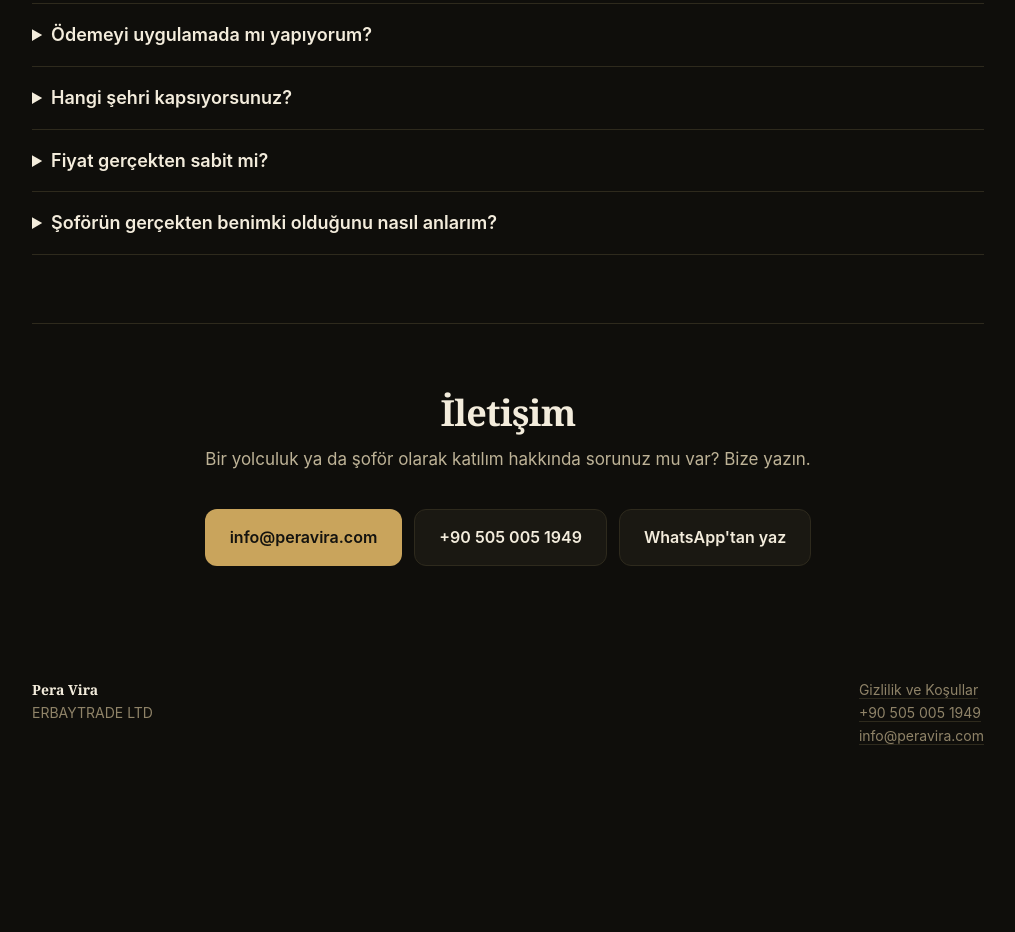
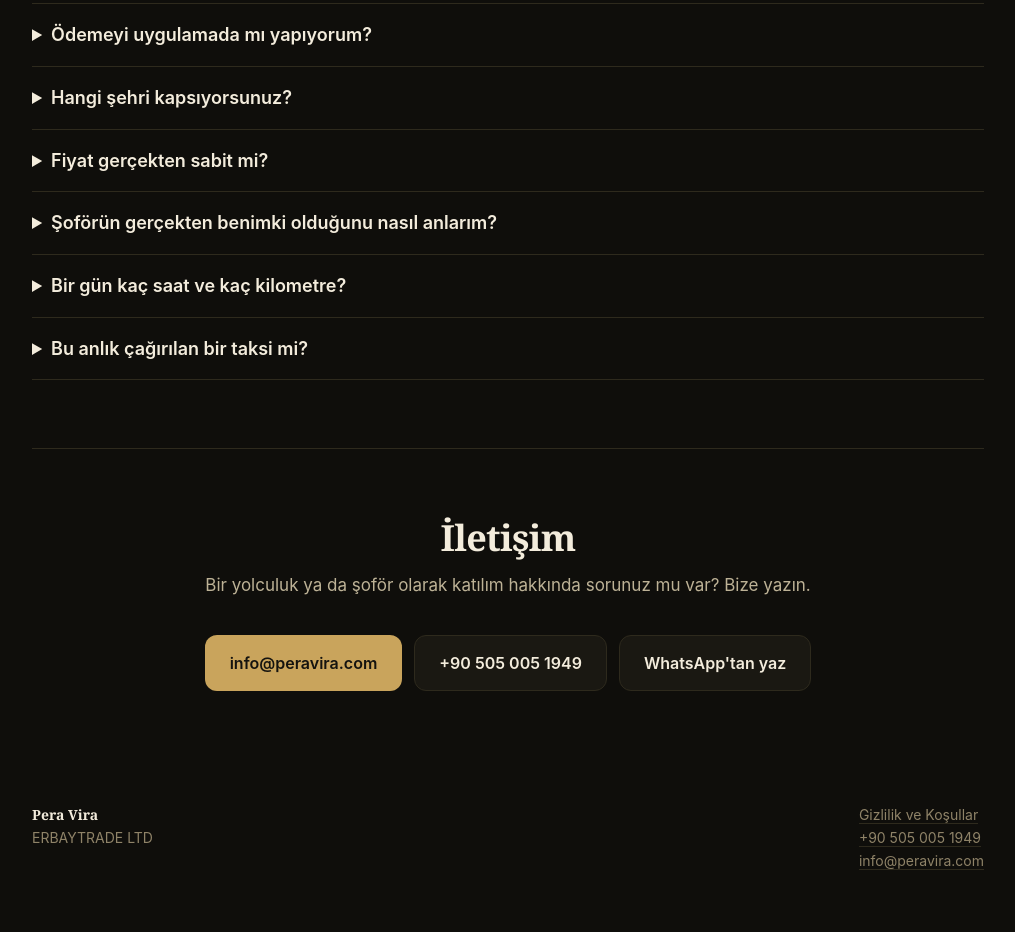
Before and after one commit to erbaytrade-svg/peravira, a plain HTML site: page tr/index.html in a window 1280 px wide. Shown: the part 2921-3853 px from the top of the page, without its empty margins (132-1147 px from the left). Before the commit the page ends 3728 px from the top, so only its background shows below. Drawn offline with Linux system fonts and the light colour scheme.

Commit message:
Update index.html

```diff
--- a/tr/index.html
+++ b/tr/index.html
@@ -30,7 +30,7 @@
 <link rel="apple-touch-icon" href="/icon.png">
 <script type="application/ld+json">{"@context": "https://schema.org", "@type": "Organization", "name": "Pera Vira", "url": "https://peravira.com/", "logo": "https://peravira.com/icon.png", "email": "info@peravira.com", "telephone": "+90 505 005 1949", "legalName": "ERBAYTRADE LTD", "contactPoint": [{"@type": "ContactPoint", "contactType": "customer support", "email": "info@peravira.com", "telephone": "+90 505 005 1949", "availableLanguage": ["tr", "en", "ar"]}]}</script>
 <script type="application/ld+json">{"@context": "https://schema.org", "@type": "MobileApplication", "name": "Pera Vira", "operatingSystem": "iOS", "applicationCategory": "TravelApplication", "description": "İstanbul'da ruhsatlı şoförle havalimanı transfer, karşılama ve günlük şoförlü araç. Sabit fiyat, ödemeyi şoföre doğrudan yaparsınız. iPhone uygulaması.", "inLanguage": "tr", "url": "https://peravira.com/tr/", "downloadUrl": "https://apps.apple.com/app/id6815432878", "installUrl": "https://apps.apple.com/app/id6815432878", "offers": {"@type": "Offer", "price": "0", "priceCurrency": "USD"}}</script>
-<script type="application/ld+json">{"@context": "https://schema.org", "@type": "FAQPage", "inLanguage": "tr", "mainEntity": [{"@type": "Question", "name": "Ödemeyi uygulamada mı yapıyorum?", "acceptedAnswer": {"@type": "Answer", "text": "Hayır. Ödemeyi şoföre doğrudan yaparsınız. Uygulama sadece sizi ruhsatlı bir şoförle buluşturur."}}, {"@type": "Question", "name": "Hangi şehri kapsıyorsunuz?", "acceptedAnswer": {"@type": "Answer", "text": "İstanbul ve havalimanları."}}, {"@type": "Question", "name": "Fiyat gerçekten sabit mi?", "acceptedAnswer": {"@type": "Answer", "text": "Evet. Onaylamadan önce tek bir günlük fiyat görürsünüz, havalimanında pazarlık olmaz."}}, {"@type": "Question", "name": "Şoförün gerçekten benimki olduğunu nasıl anlarım?", "acceptedAnswer": {"@type": "Answer", "text": "Şoför, sizin paylaştığınız bir kodla karşılamayı doğrular, böylece sizi doğru kişi alır."}}]}</script>
+<script type="application/ld+json">{"@context": "https://schema.org", "@type": "FAQPage", "inLanguage": "tr", "mainEntity": [{"@type": "Question", "name": "Ödemeyi uygulamada mı yapıyorum?", "acceptedAnswer": {"@type": "Answer", "text": "Hayır. Ödemeyi şoföre doğrudan yaparsınız. Uygulama sadece sizi ruhsatlı bir şoförle buluşturur."}}, {"@type": "Question", "name": "Hangi şehri kapsıyorsunuz?", "acceptedAnswer": {"@type": "Answer", "text": "İstanbul ve havalimanları."}}, {"@type": "Question", "name": "Fiyat gerçekten sabit mi?", "acceptedAnswer": {"@type": "Answer", "text": "Evet. Onaylamadan önce tek bir günlük fiyat görürsünüz, havalimanında pazarlık olmaz."}}, {"@type": "Question", "name": "Şoförün gerçekten benimki olduğunu nasıl anlarım?", "acceptedAnswer": {"@type": "Answer", "text": "Şoför, sizin paylaştığınız bir kodla karşılamayı doğrular, böylece sizi doğru kişi alır."}}, {"@type": "Question", "name": "Bir gün kaç saat ve kaç kilometre?", "acceptedAnswer": {"@type": "Answer", "text": "Bir gün İstanbul içinde 12 saate ve 100 km'ye kadardır. Ek saat veya mesafe şoförünüzle önceden kararlaştırılır. Hizmet yalnızca İstanbul içindir."}}, {"@type": "Question", "name": "Bu anlık çağırılan bir taksi mi?", "acceptedAnswer": {"@type": "Answer", "text": "Hayır. Ön rezervasyonlu bir hizmettir: şoför ve araç önceden hazırlanır, siz geldiğinizde hazır olur. Lütfen en az 24 saat önceden rezervasyon yapın."}}]}</script>
 <style>
   :root {
     color-scheme: dark;
@@ -219,7 +219,7 @@
       <details><summary>Ödemeyi uygulamada mı yapıyorum?</summary><p>Hayır. Ödemeyi şoföre doğrudan yaparsınız. Uygulama sadece sizi ruhsatlı bir şoförle buluşturur.</p></details>
       <details><summary>Hangi şehri kapsıyorsunuz?</summary><p>İstanbul ve havalimanları.</p></details>
       <details><summary>Fiyat gerçekten sabit mi?</summary><p>Evet. Onaylamadan önce tek bir günlük fiyat görürsünüz, havalimanında pazarlık olmaz.</p></details>
-      <details><summary>Şoförün gerçekten benimki olduğunu nasıl anlarım?</summary><p>Şoför, sizin paylaştığınız bir kodla karşılamayı doğrular, böylece sizi doğru kişi alır.</p></details>
+      <details><summary>Şoförün gerçekten benimki olduğunu nasıl anlarım?</summary><p>Şoför, sizin paylaştığınız bir kodla karşılamayı doğrular, böylece sizi doğru kişi alır.</p></details><details><summary>Bir gün kaç saat ve kaç kilometre?</summary><p>Bir gün İstanbul içinde 12 saate ve 100 km'ye kadardır. Ek saat veya mesafe şoförünüzle önceden kararlaştırılır. Hizmet yalnızca İstanbul içindir.</p></details><details><summary>Bu anlık çağırılan bir taksi mi?</summary><p>Hayır. Ön rezervasyonlu bir hizmettir: şoför ve araç önceden hazırlanır, siz geldiğinizde hazır olur. Lütfen en az 24 saat önceden rezervasyon yapın.</p></details>
     </section>
 
     <section class="contact" id="contact">
```
